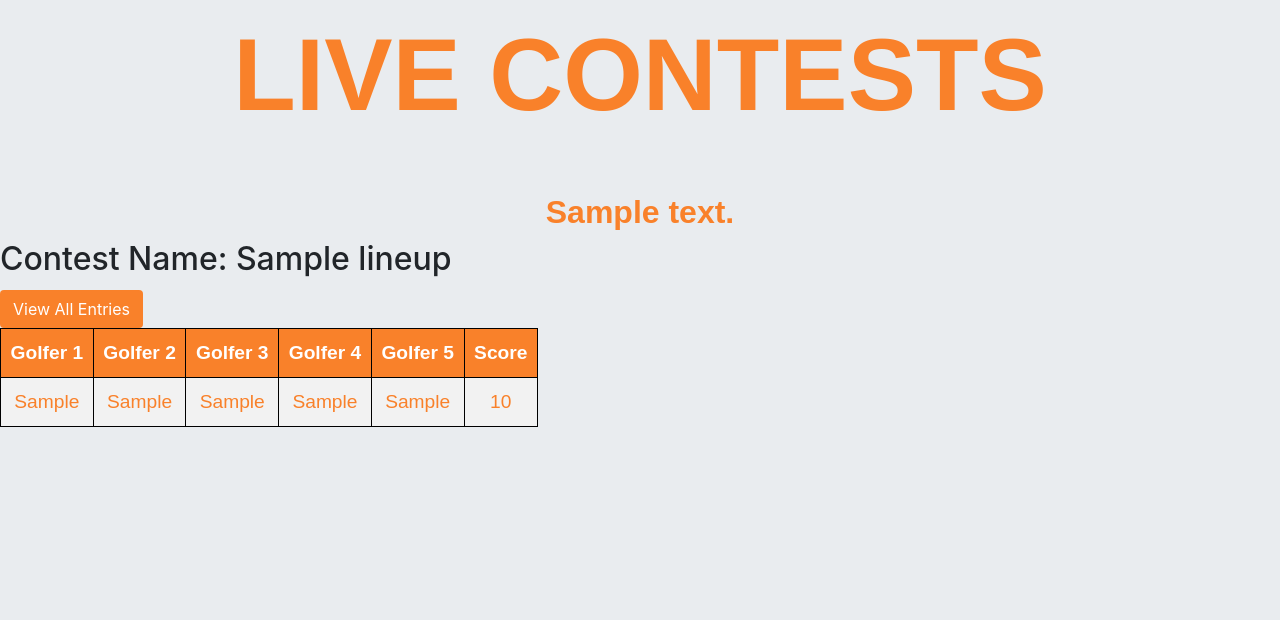
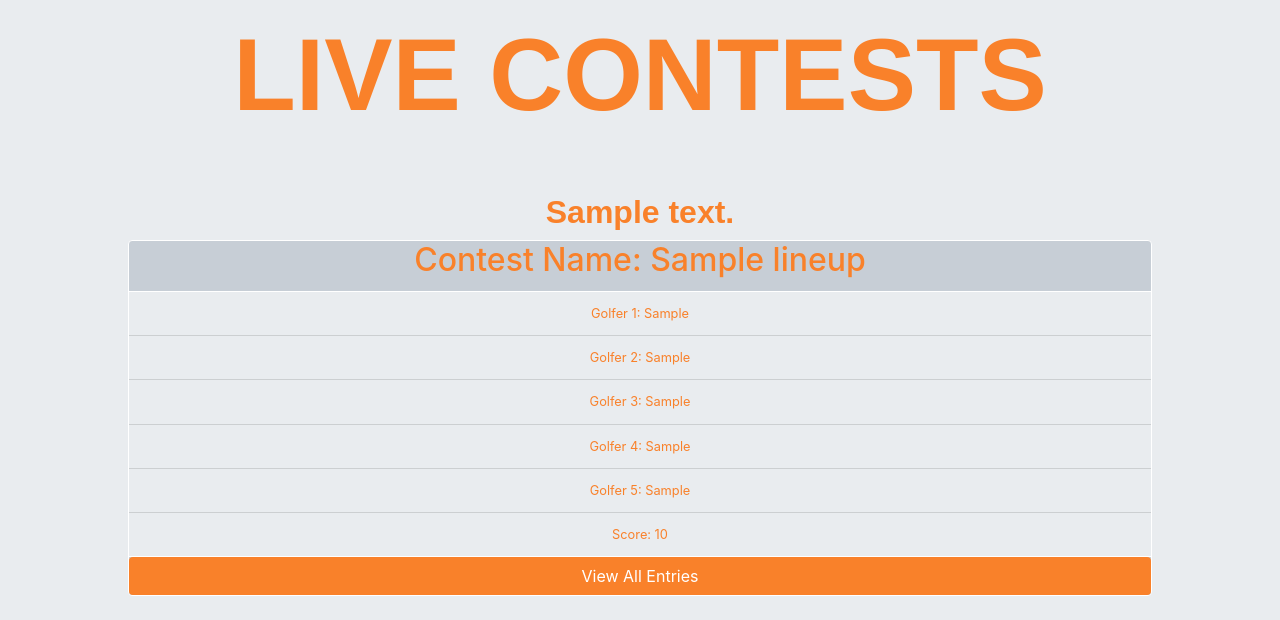
Before and after one commit to pmammino/simpool, a Flask app: template templates/live.html in a window 1280 px wide. Shown: the part 456-1076 px from the top of the page. Before the commit the page ends 883 px from the top, so only its background shows below. Run offline with Flask 2, Linux system fonts and the light colour scheme; the template is opened without the code that fills it: most values are stand-ins (such as "Sample title", 1, 10 or a date in 2020); some libraries are stand-ins or nearby versions.

Commit message:
Update live.html

```diff
--- a/templates/live.html
+++ b/templates/live.html
@@ -23,30 +23,21 @@
     <br>
     <br>
     <h2 class = "note">{{text}}</h2>
-    {% for lineup in live %}
-<div class = "center">
+	{% for lineup in live %}
+     <div class="card mx-auto" style= "width: 80vw;">
     <h2 class="card-title">Contest Name: {{lineup.Contest_Name}}</h2>
-            <a class="clickme-lineup" href = "/contest_entries/{{lineup.Contest_Id}}">View All Entries</a>
-        <table>
-            <tr>
-                <th>Golfer 1</th>
-                <th>Golfer 2</th>
-                <th>Golfer 3</th>
-                <th>Golfer 4</th>
-                <th>Golfer 5</th>
-                <th>Score</th>
-            </tr>
-            <tr>
-                <td>{{lineup.Golfer_1}}</td>
-                <td>{{lineup.Golfer_2}}</td>
-                <td>{{lineup.Golfer_3}}</td>
-                <td>{{lineup.Golfer_4}}</td>
-                <td>{{lineup.Golfer_5}}</td>
-                 <td>{{lineup.Score}}</td>
+     <ul class="list-group list-group-flush">
+    <li class="list-group-item">Golfer 1: {{lineup.Golfer_1}}</li>
+    <li class="list-group-item">Golfer 2: {{lineup.Golfer_2}}</li>
+    <li class="list-group-item">Golfer 3: {{lineup.Golfer_3}}</li>
+    <li class="list-group-item">Golfer 4: {{lineup.Golfer_4}}</li>
+    <li class="list-group-item">Golfer 5: {{lineup.Golfer_5}}</li>
+    <li class="list-group-item">Score: {{lineup.Score}}</li>
+        </ul>
+         <a class="clickme-lineup" href = "/contest_entries/{{lineup.Contest_Id}}">View All Entries</a>
 
-            </tr>
-        </table>
         </div>
+    <br>
     {% endfor %}
 </div>
 {% endblock %}
```
